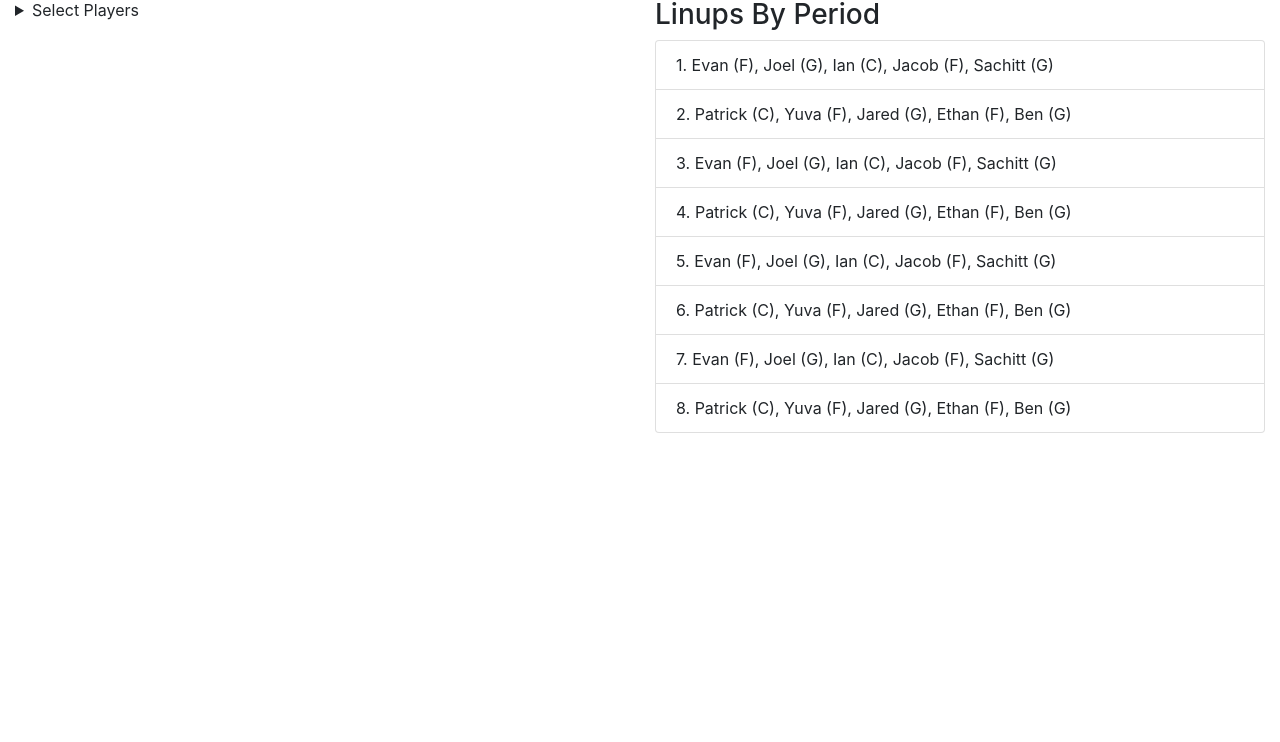
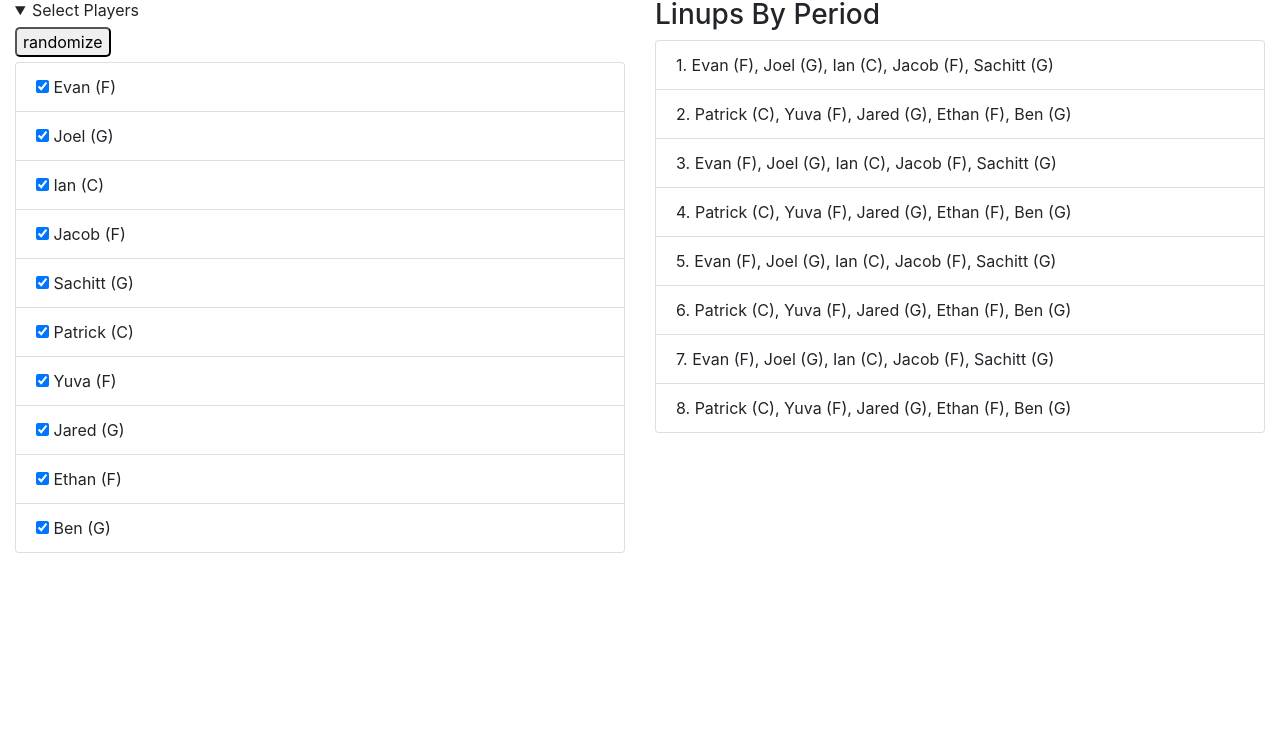
Before and after one commit to redonkulus/bball, a plain HTML site: page index.html in a window 1280 px wide. Shown: the part 58-800 px from the top of the page. Drawn offline with nearby package versions, Linux system fonts and the light colour scheme.

Commit message:
style: add external style sheet

```diff
--- /dev/null
+++ b/bball.css
@@ -0,0 +1,5 @@
+#shuffle {
+    margin:5px 0;
+    border-radius:5px;
+    cursor:pointer;
+}
--- a/index.html
+++ b/index.html
@@ -7,6 +7,7 @@
         <meta name="keywords" content="basketball, bball, lineup, roster, youth basketball">
         <meta name="viewport" content="width=device-width,initial-scale=1,minimum-scale=1,maximum-scale=1,user-scalable=no">
         <link rel="stylesheet" href="https://stackpath.bootstrapcdn.com/bootstrap/4.4.1/css/bootstrap.min.css" integrity="sha384-Vkoo8x4CGsO3+Hhxv8T/Q5PaXtkKtu6ug5TOeNV6gBiFeWPGFN9MuhOf23Q9Ifjh" crossorigin="anonymous">
+        <link rel="stylesheet" href="bball.css">
     </head>
     <body>
         <div class="container-fluid">
@@ -14,9 +15,9 @@
 
             <div class="row">
                 <div class="col-sm" style="margin-bottom:20px;">
-                    <details>
+                    <details open=true>
                         <summary>Select Players</summary>
-                        <button id="shuffle" style="margin:5px 0; border-radius:5px; cursor:pointer">randomize</button>
+                        <button id="shuffle">randomize</button>
                         <ul id="players" class="list-group"></ul>
                     </details>
                 </div>
```
